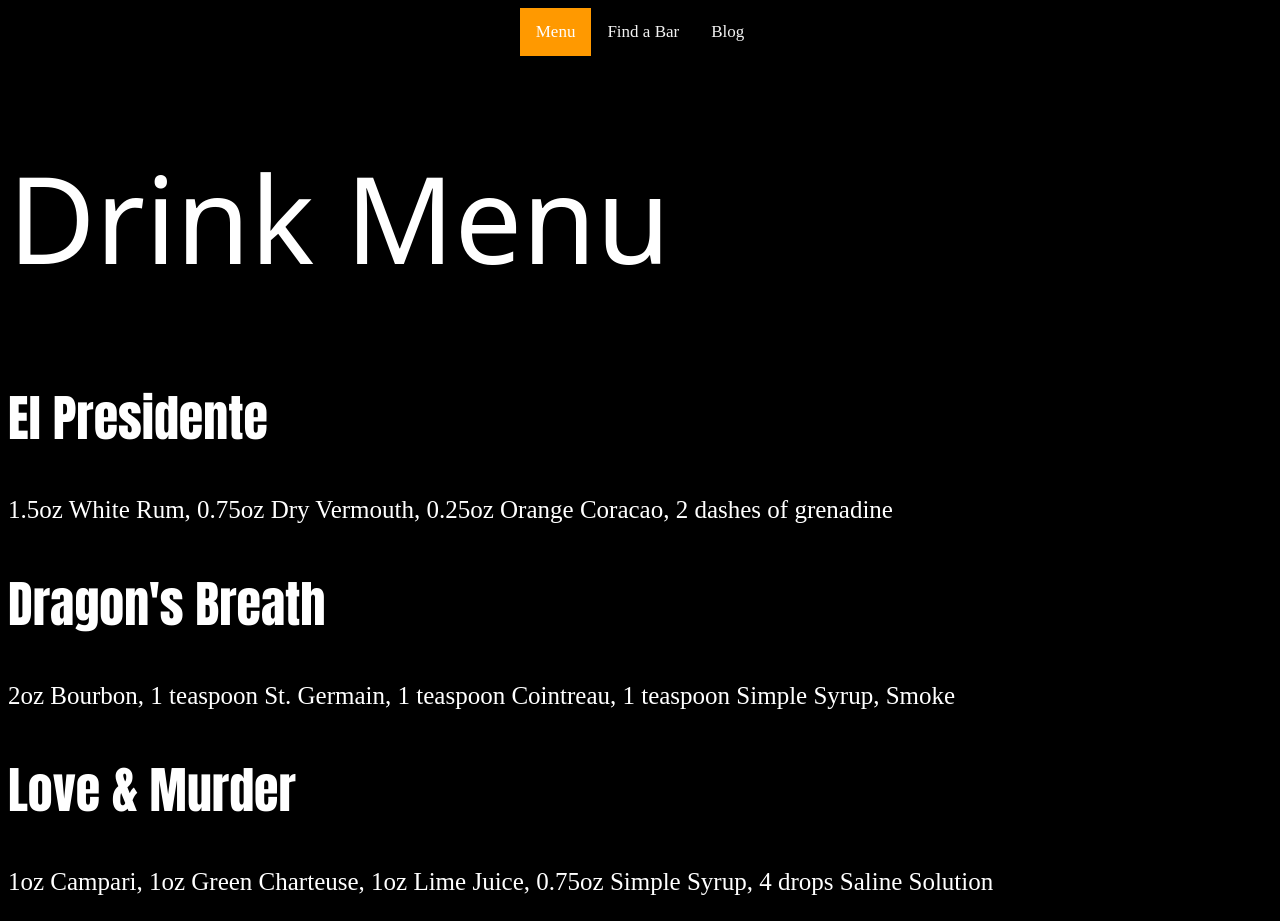
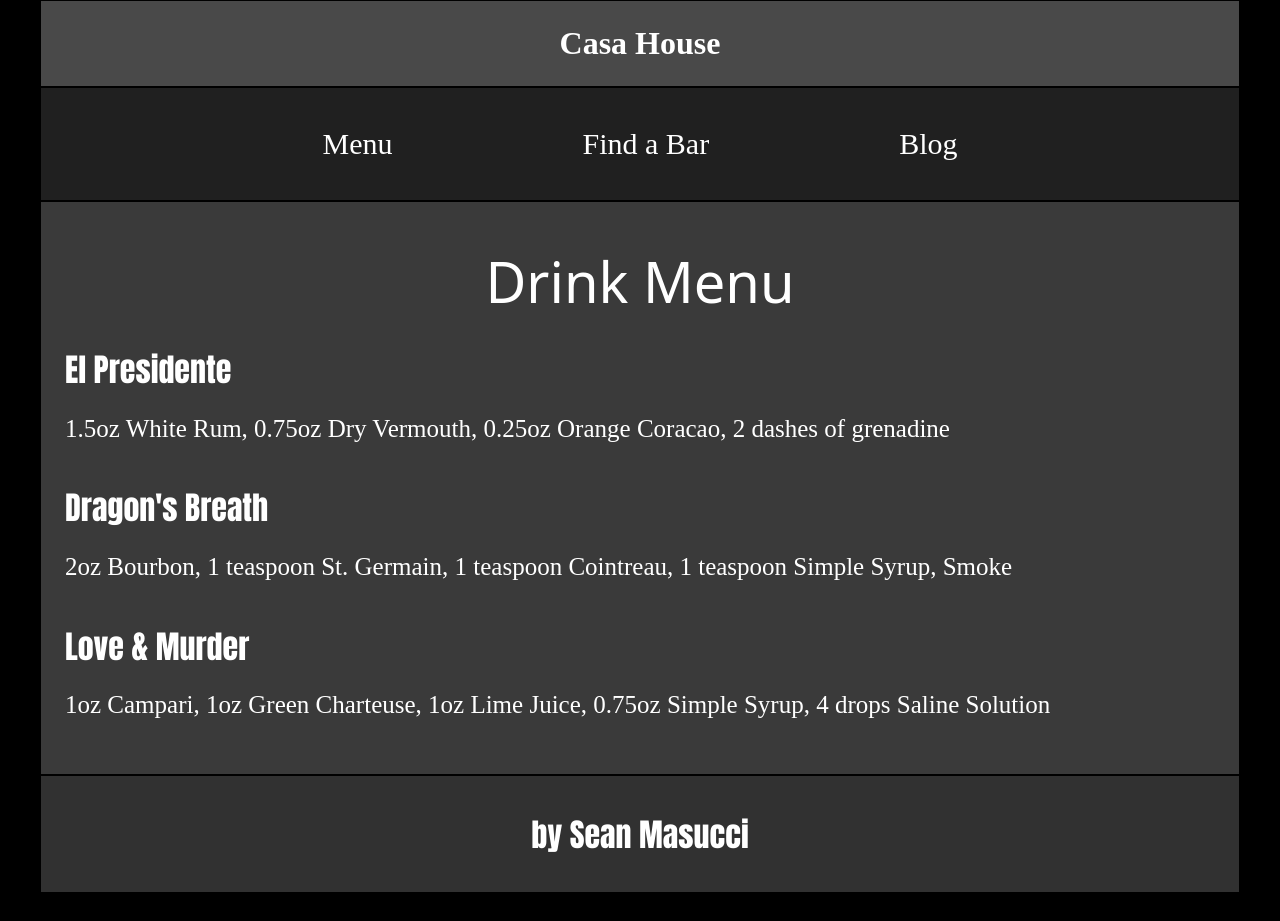
Before and after one commit to sema0539/House-website, a plain HTML site: page html/main.html in a window 1280 px wide. After the commit the page ends 893 px from the top, so only its background shows below. Drawn offline with Linux system fonts and the light colour scheme; a web font is replaced by a local one.

Commit message:
set up grid in css

```diff
--- a/css/home.css
+++ b/css/home.css
@@ -1,5 +1,14 @@
 @import url('https://fonts.googleapis.com/css2?family=Anton&family=Honk&display=swap');
 @import url('https://fonts.googleapis.com/css2?family=Protest+Guerrilla&effect=neon|outline|emboss|shadow-multiple');
+
+
+*,
+*:before,
+*:after {
+  box-sizing: border-box;
+  padding: 0;
+  margin: 0;
+}
 
 body {
     background-color: rgb(0, 0, 0);
@@ -8,6 +17,8 @@ body {
 p{
     font-size: 25px;
     color:white;
+    line-height: 2em;
+    margin-bottom: 20px;
 }
 
 h1{
@@ -15,54 +26,163 @@ h1{
 }
 
 h1.honk {
+  text-align: center;
   font-family: "Honk", system-ui;
   font-optical-sizing: auto;
-  font-weight: 400;
-  font-size: 120px;
+  font-weight: 500;
+  font-size: 3.5em;
   font-style: normal;
   font-variation-settings:
     "MORF" 15,
     "SHLN" 50;
+  padding: 0.3em 0;
 }
 
 h2 {
-  font-size: 50px;
+  font-weight: 500;
+  font-size:2.0em;
+  padding: 0.3em 0;
 }
 
-h2.anton-regular {
+.anton-regular {
   font-family: "Anton", sans-serif;
-  font-weight: 400;
   font-style: normal;
   color: white;
 }
 
-/* Add a black background color to the top navigation (possibly take out flex)*/
-.topnav {
+header,
+nav,
+main,
+aside,
+footer {
+  padding: 1.5em;
+  border: 1px black solid;
+}
+
+header,
+footer {
+  text-align: center;
+}
+
+header {grid-area: head-grid; background:rgb(73, 73, 73);}
+nav {grid-area: nav-grid; background:rgb(32, 32, 32);}
+main {grid-area: main-grid; background: rgb(58, 58, 58); max-height: 100%;}
+footer {grid-area: footer-grid; background: rgb(49, 49, 49);}
+
+.container {
+  max-width: 1200px;
+  margin: 0 auto;
+  background: rgb(43, 43, 43);
+  display: grid;
+  width: 100vw;
+  height: 100vh;
+  grid-template-columns:
+   1fr       2fr       1fr;
+  grid-template-areas:
+  "head-grid     head-grid     head-grid"
+  "nav-grid     nav-grid     nav-grid"
+  "main-grid    main-grid     main-grid"
+  "main-grid    main-grid     main-grid"
+  "main-grid    main-grid     main-grid"
+  "footer-grid     footer-grid     footer-grid";
+}
+
+@media screen
+  and (min-width: 641px)
+  and (max-width: 900px)  {
+  .container {
+  grid-template-columns:
+    1fr 1fr;
+  grid-template-areas:
+    "head-grid head-grid"
+    "nav-grid nav-grid"
+    "main-grid main-grid"
+    "footer-grid footer-grid";
+  }
+}
+
+@media screen and (max-width: 640px)  {
+  .container {
+  grid-template-columns:
+     1fr;
+  grid-template-areas:
+    "head-grid"
+    "nav-grid"
+    "main-grid"
+    "footer-grid";
+  }
+  nav ul {
+    flex-flow: column nowrap;
+    text-align: center;
+  }
+  nav ul li a {
+    display: block;
+    padding: 20px 40px;
+    margin: 5px;
+  }
+  nav ul li a:hover {
+    background: rgb(255, 145, 0);
+  }
+}
+
+.flexbox {
+  display: flex;
+  justify-content: center;
+  flex-direction: row;
+}
+
+@media screen and (max-width: 640px)  {
+  .flexbox {
     display: flex;
-    flex-direction: row;
     justify-content: center;
-    align-items: center;
-    overflow: hidden;
+    flex-direction: column;
   }
+}
 
-  /* Style the links inside the navigation bar */
-  .topnav a {
-    position: relative;
-    color: #f2f2f2;
-    text-align: center;
-    padding: 14px 16px;
-    text-decoration: none;
-    font-size: 17px;
-  }
+nav ul li a {
+  text-decoration: none;
+  font-family: 'Roboto Slab', serif;
+  color: rgb(255, 255, 255);
+  font-size: 30px;
+  margin-left: 65px;
+  margin-right: 65px;
+}
 
-  /* Change the color of links on hover */
-  .topnav a:hover {
-    background-color: #ddd;
-    color: black;
-  }
+nav ul {
+  display: flex;
+  flex-flow: row nowrap;
+  justify-content: space-around;
+  align-items: center;
+}
 
-  /* Add a color to the active/current link */
-  .topnav a.active {
-    background-color: #ff9900;
-    color: white;
-  }
+nav ul li {
+  list-style: none;
+  font-family: 'Ubuntu', sans-serif;
+  padding: 5px;
+  font-size: 20px;
+  margin-left: 25px;
+  margin-right: 25px;
+}
+
+a:hover{
+  background: rgb(255, 145, 0);
+}
+
+p a {
+  color: rgb(255, 255, 255);
+}
+li a{
+  color: rgb(255, 255, 255);
+}
+figure{
+  text-align: center;
+}
+
+ul li {
+  padding: 1px;
+  margin: 0.5em;
+}
+
+li ul{
+  margin-left: 2em;
+}
--- a/html/main.html
+++ b/html/main.html
@@ -2,20 +2,25 @@
 
 <html>
     <head>
-        <meta charset="utf-8">
+        <meta charset="UTF-8">
+        <meta name="viewport" content="width=device-width, initial-scale=1.0">
         <meta http-equiv="X-UA-Compatible" content="IE=edge">
         <title>Main Page</title>
-        <meta name="description" content="">
-        <meta name="viewport" content="width=device-width, initial-scale=1">
         <link rel="stylesheet" href="../css/home.css">
     </head>
     <body>
-        <nav class="topnav">
-            <a class="active" href="#home">Menu</a>
-            <a href="#bar">Find a Bar</a>
-            <a href="#blog">Blog</a>
+        <div class="container">
+            <header>
+                <h1>Casa House</h1>
+            </header>
+            <nav class="flexbox" aria-label="Primary-nav">
+                <ul>
+                    <li><a href="#home">Menu</a></li>
+                    <li><a href="#bar">Find a Bar</a></li>
+                    <li><a href="#blog">Blog</a></li>
+                </ul>
             </nav>
-        <div class="flex-container">
+            <main>
                 <h1 class="honk">Drink Menu</h1>
                 <h2 class="anton-regular">El Presidente</h2>
                 <p>1.5oz White Rum, 0.75oz Dry Vermouth, 0.25oz Orange Coracao, 2 dashes of grenadine</p>
@@ -23,6 +28,10 @@
                 <p>2oz Bourbon, 1 teaspoon St. Germain, 1 teaspoon Cointreau, 1 teaspoon Simple Syrup, Smoke</p>
                 <h2  class="anton-regular">Love & Murder</h2>
                 <p>1oz Campari, 1oz Green Charteuse, 1oz Lime Juice, 0.75oz Simple Syrup, 4 drops Saline Solution</p>
+            </main>
+            <footer>
+                <h2 class="anton-regular">by Sean Masucci</h2>
+            </footer>
         </div>
     </body>
 </html>
```
Lines whose indentation alone changed are shown as unchanged.
